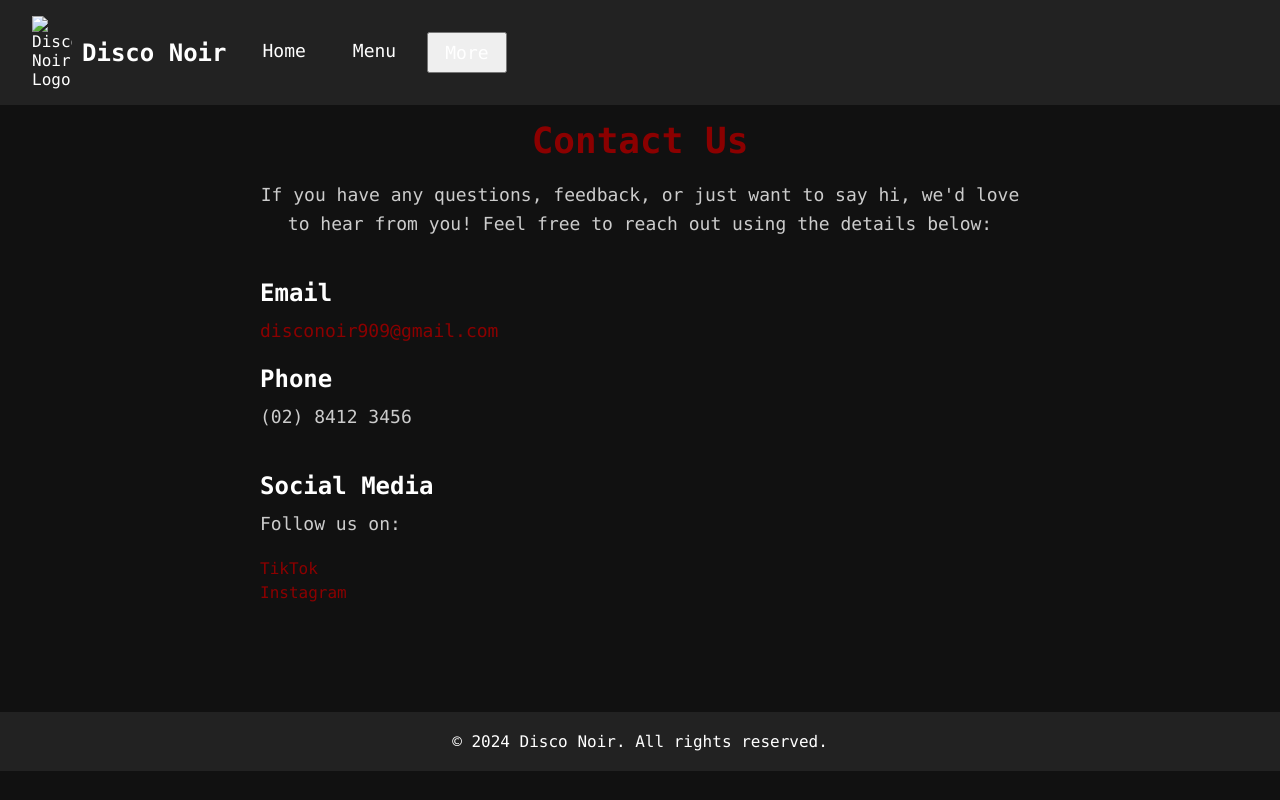
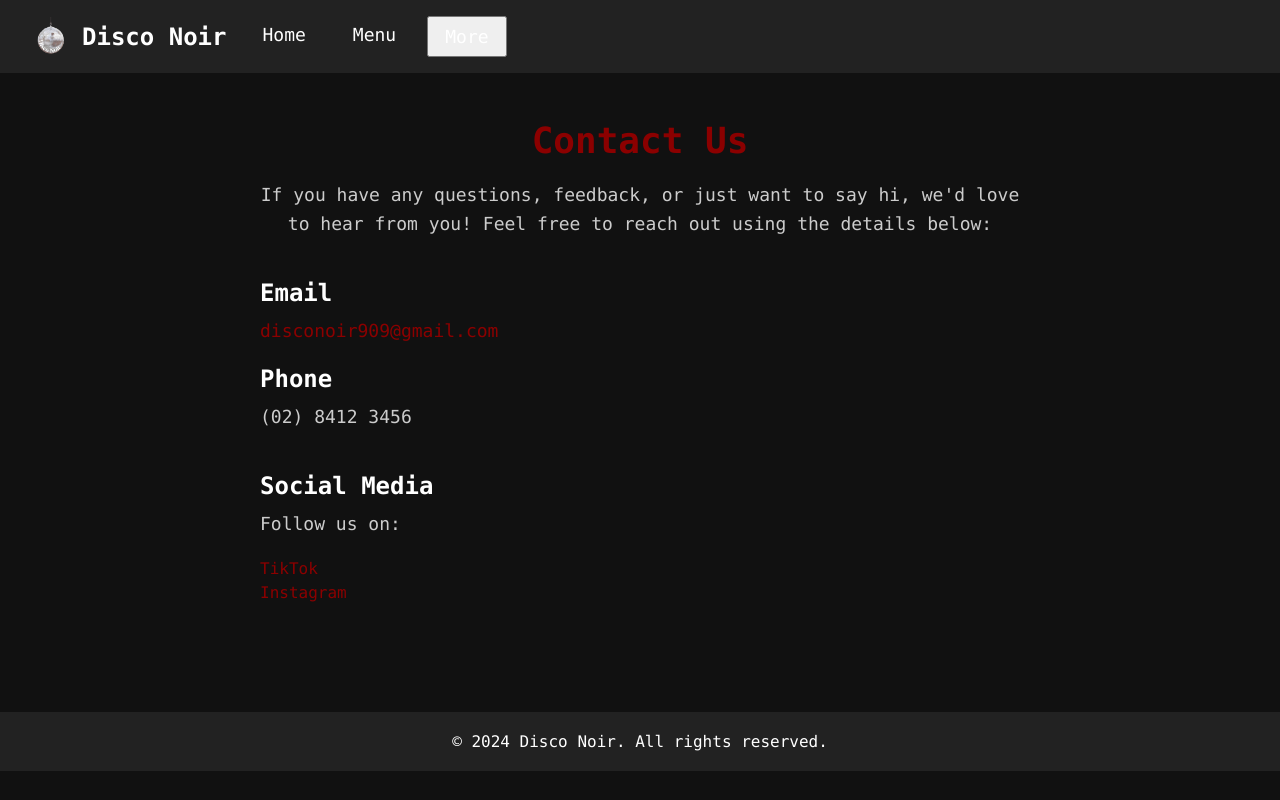
Before and after one commit to Calypso1945/Disco-Noir-Website, a plain HTML site: page Contact Us.html in a window 1280 px wide. Drawn offline with Linux system fonts and the light colour scheme.

Commit message:
Contact Us.html

```diff
--- a/Contact Us.html
+++ b/Contact Us.html
@@ -14,10 +14,8 @@
         <div class="nav-left">
             <!-- Logo -->
             <a href="index.html" class="logo-link">
-                <img src="ASSETS/Images/Logo_Transparent.png"
-                     alt="Disco Noir Logo"
-                     class="logo-image">
-                <span class="logo-text">Disco Noir</span>
+               <img src="https://github.com/Calypso1945/Disco-Noir-Website/blob/main/Logo_Transparent.png?raw=true" alt="Disco Noir Logo" class="logo-image">
+               <span class="logo-text">Disco Noir</span>
             </a>
 
             <!-- Navigation Links -->
```
